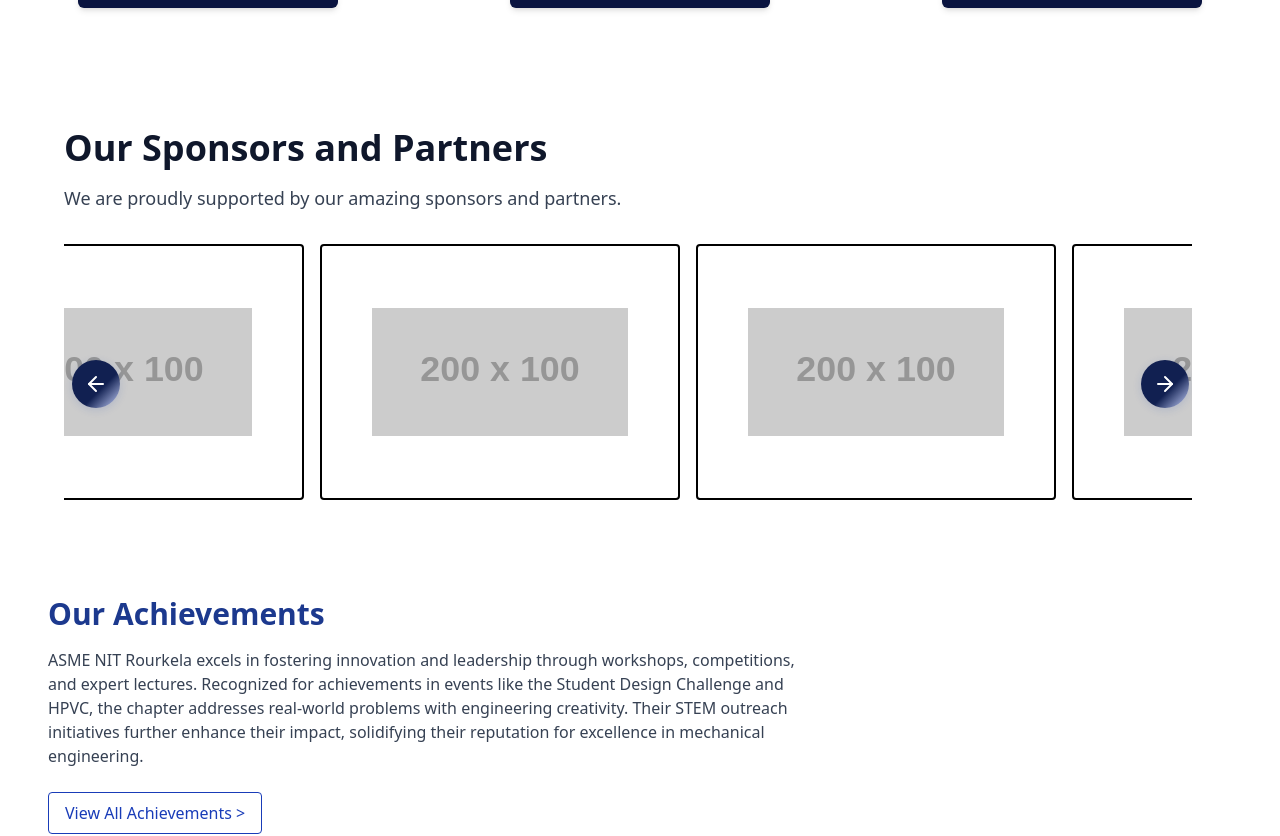
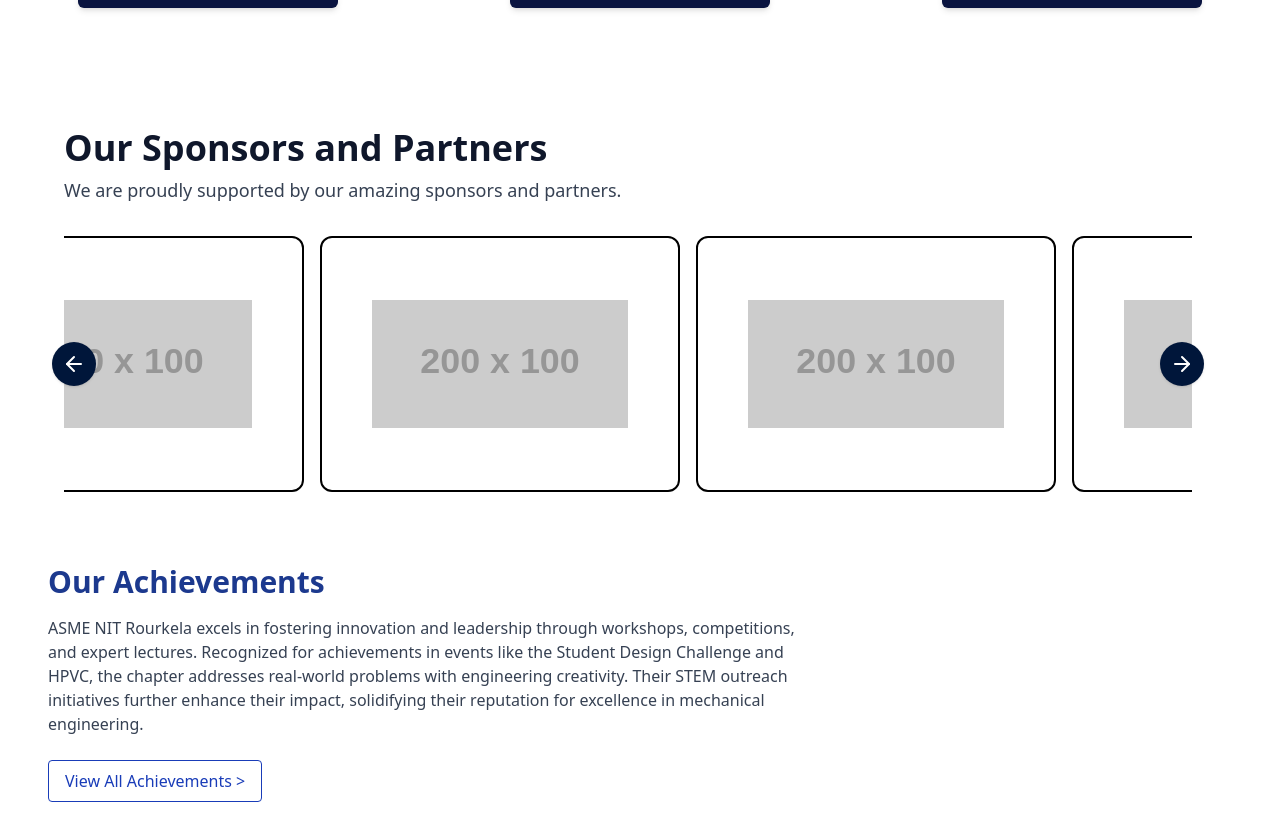
Before and after one commit to mshalom27/project-talos, a React (Vite) app: page / in a window 1280 px wide. Shown: the part 1597-2433 px from the top of the page. Built offline with nearby package versions, Linux system fonts and the light colour scheme; a small style sheet from the web is missing.

Commit message:
feat: adjust carousel button size

```diff
--- a/src/components/Sponsor.jsx
+++ b/src/components/Sponsor.jsx
@@ -66,20 +66,29 @@ const SponsorsSection = () => {
   return (
     <section className="bg-white py-10 relative overflow-hidden">
       <div className="max-w-6xl mx-auto px-4 sm:px-6 lg:pl-0">
-        <div>
-          <h2 className="text-3xl sm:text-4xl font-bold text-slate-900 mb-4">
+        <div className="mb-8">
+          <h2 className="text-3xl sm:text-4xl font-bold text-slate-900 mb-2">
             Our Sponsors and Partners
           </h2>
-          <p className="text-gray-700 text-lg mb-8">
+          <p className="text-gray-700 text-lg">
             We are proudly supported by our amazing sponsors and partners.
           </p>
         </div>
 
         <div
-          className="relative overflow-hidden"
+          className="relative"
           onMouseEnter={() => setIsHovered(true)}
           onMouseLeave={() => setIsHovered(false)}
         >
+          {/* Left Arrow */}
+          <button
+            onClick={() => handleManualScroll("left")}
+            className="absolute left-0 sm:left-0 top-1/2 -translate-y-1/2 sm:-translate-x-3 bg-[#00163A] rounded-full p-2 sm:p-2.5 shadow z-10 cursor-pointer hover:bg-[#2563eb]"
+          >
+            <ArrowLeft className="w-5 h-5 sm:w-6 sm:h-6 text-white" />
+          </button>
+
+          {/* Sponsor Scroll Area */}
           <div
             ref={scrollRef}
             className="flex overflow-x-auto scroll-smooth hide-scrollbar"
@@ -93,31 +102,23 @@ const SponsorsSection = () => {
                 className="flex-shrink-0 px-2 box-border"
                 style={{ width: `${100 / visibleCount}%` }}
               >
-                <div className="h-64 bg-white flex items-center justify-center rounded transition duration-300 transform hover:shadow-xl cursor-pointer border-2">
+                <div className="h-64 bg-white flex items-center justify-center rounded-xl transition duration-300 transform hover:shadow-xl cursor-pointer border-2">
                   <img
                     src={sponsor.image}
                     alt={sponsor.name}
-                    className="object-contain h-32"
+                    className="object-contain h-32 "
                   />
                 </div>
               </a>
             ))}
           </div>
 
-          <div className="flex justify-center space-x-4 mt-6">
-            <button
-              onClick={() => handleManualScroll("left")}
-              className="carousel-arrow-btn absolute left-2 top-1/2 -translate-y-1/2 z-10"
-            >
-              <ArrowLeft />
-            </button>
-            <button
-              onClick={() => handleManualScroll("right")}
-              className="carousel-arrow-btn absolute right-2 top-1/2 -translate-y-1/2 z-10"
-            >
-              <ArrowRight />
-            </button>
-          </div>
+          <button
+            onClick={() => handleManualScroll("right")}
+            className="absolute right-0 sm:right-0 top-1/2 -translate-y-1/2 sm:translate-x-3 bg-[#00163A] cursor-pointer rounded-full p-2 sm:p-2.5 shadow z-10 hover:bg-[#2563eb]"
+          >
+            <ArrowRight className="w-5 h-5 sm:w-6 sm:h-6 text-white" />
+          </button>
         </div>
       </div>
     </section>
--- a/src/components/Team.jsx
+++ b/src/components/Team.jsx
@@ -58,18 +58,18 @@ const TeamSlider = () => {
         <div className="relative">
           <button
             onClick={prevSlide}
-            className="absolute left-2 top-1/3 -translate-y-1/2 z-10 p-2 border-2 rounded-full bg-white border-gray-300 shadow-lg hover:bg-gray-100 flex items-center justify-center cursor-pointer"
+            className="absolute left-0 top-1/3 -translate-y-1/2 -translate-x-3 z-10 p-1.5 sm:p-2 border-2 rounded-full bg-white border-gray-300 shadow-lg hover:bg-gray-100 flex items-center justify-center cursor-pointer"
             aria-label="Previous"
           >
-            <ArrowLeft size={24} color="#00163A" />
+            <ArrowLeft className="w-6 h-6" color="#00163A" />
           </button>
 
           <button
             onClick={nextSlide}
-            className="absolute right-2 top-1/3 -translate-y-1/2 z-10 p-2 border-2 rounded-full bg-white border-gray-300 shadow-lg hover:bg-gray-100 flex items-center justify-center cursor-pointer"
+            className="absolute right-0 top-1/3 -translate-y-1/2 translate-x-3 z-10 p-1.5 sm:p-2 border-2 rounded-full bg-white border-gray-300 shadow-lg hover:bg-gray-100 flex items-center justify-center cursor-pointer"
             aria-label="Next"
           >
-            <ArrowRight size={24} color="#00163A" />
+            <ArrowRight className=" w-5 h-5 sm:w-6 sm:h-6" color="#00163A" />
           </button>
 
           <div className="overflow-hidden">
@@ -88,7 +88,7 @@ const TeamSlider = () => {
                     <img
                       src={member.img}
                       alt={member.name}
-                      className="w-full h-68 object-cover rounded-md"
+                      className="w-full h-68 object-cover rounded-lg"
                     />
                     <div className="mt-3 px-2">
                       <p className="font-semibold text-white">{member.name}</p>
--- a/src/components/sponsor.css
+++ b/src/components/sponsor.css
@@ -5,28 +5,3 @@
   -ms-overflow-style: none;
   scrollbar-width: none;
 }
-.carousel-arrow-btn {
-  width: 48px;
-  height: 48px;
-  display: flex;
-  align-items: center;
-  justify-content: center;
-  border: none;
-  border-radius: 50%;
-  background: linear-gradient(135deg, #112051 60%, #c7d2fe 100%);
-  box-shadow: 0 2px 8px rgba(30, 64, 175, 0.15);
-  color: #fff;
-  cursor: pointer;
-  transition:
-    transform 0.2s,
-    box-shadow 0.2s,
-    background 0.2s;
-  font-size: 1.5rem;
-  margin-right: -5px;
-}
-
-.carousel-arrow-btn:hover {
-  transform: scale(1.1);
-  background: linear-gradient(135deg, #2563eb 80%, #a5b4fc 100%);
-  box-shadow: 0 4px 16px rgba(30, 64, 175, 0.25);
-}
```
